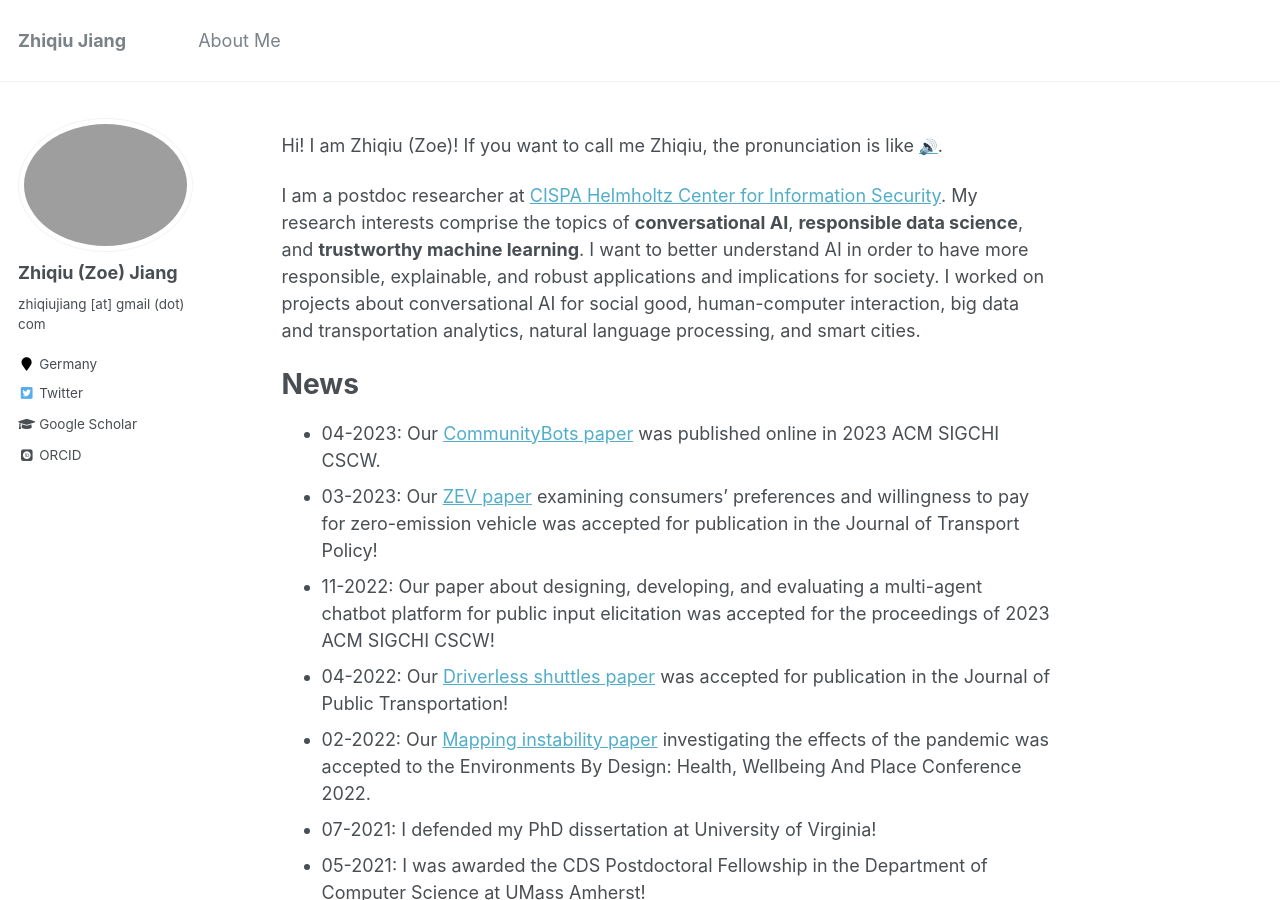
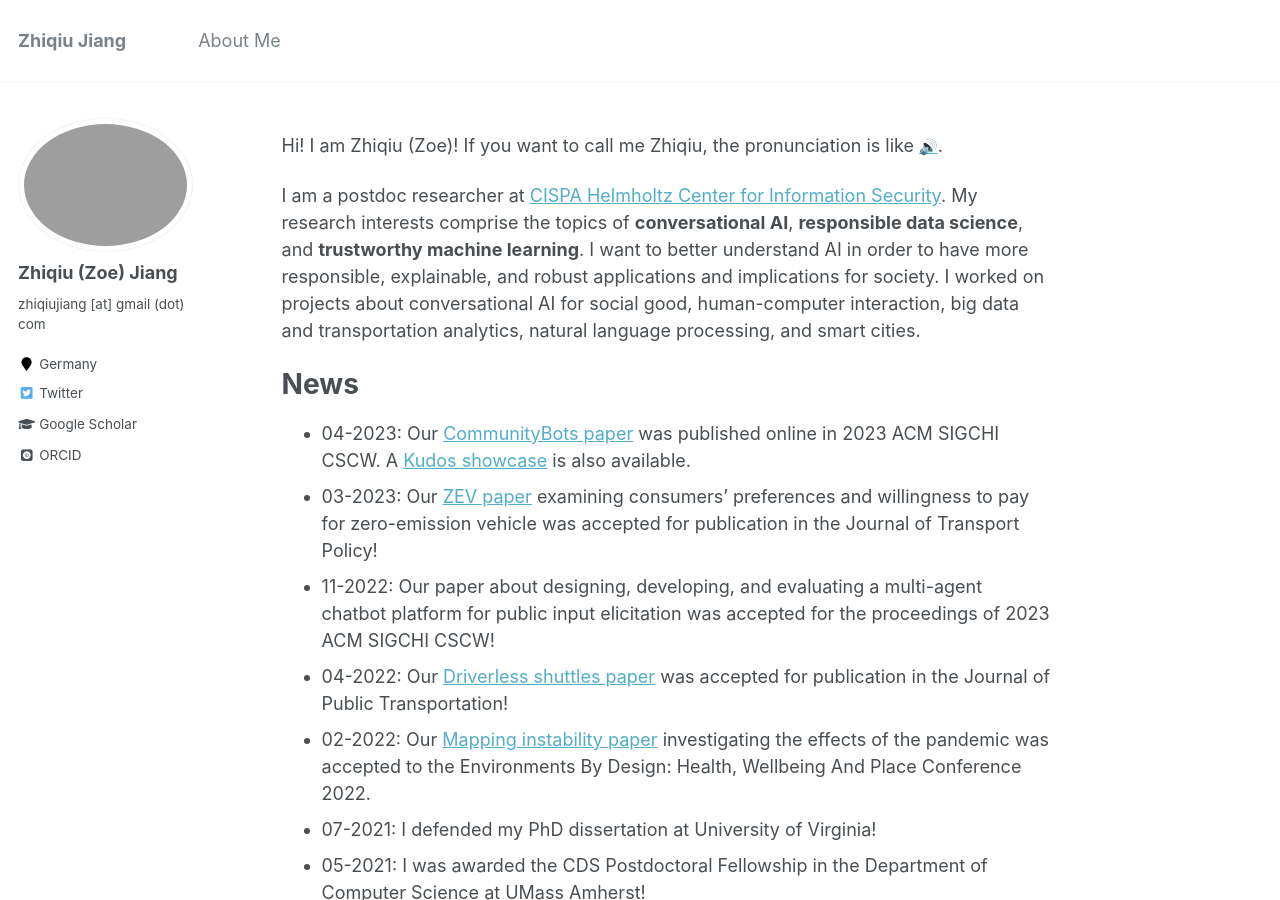
Before and after one commit to zhiqiujiang/zhiqiujiang.github.io, a Jekyll site: the page built from _pages/about.md, in a window 1280 px wide and 900 px high. Built offline with Jekyll 4.4.1, drawn with Linux system fonts in a browser that asks for light colours; some web fonts are replaced.

Commit message:
Added Kudos showcase

```diff
--- a/_pages/about.md
+++ b/_pages/about.md
@@ -17,7 +17,7 @@ I am a postdoc researcher at [CISPA Helmholtz Center for Information Security](h
 
 News
 ======
-* 04-2023: Our [CommunityBots paper](https://dl.acm.org/doi/10.1145/3579469){:target="_blank"} was published online in 2023 ACM SIGCHI CSCW.
+* 04-2023: Our [CommunityBots paper](https://dl.acm.org/doi/10.1145/3579469){:target="_blank"} was published online in 2023 ACM SIGCHI CSCW. A [Kudos showcase](https://www.growkudos.com/publications/10.1145%25252F3579469/reader){:target="_blank"} is also available.
 * 03-2023: Our [ZEV paper](https://doi.org/10.1016/j.tranpol.2023.03.002){:target="_blank"} examining consumers’ preferences and willingness to pay for zero-emission vehicle was accepted for publication in the Journal of Transport Policy!
 * 11-2022: Our paper about designing, developing, and evaluating a multi-agent chatbot platform for public input elicitation was accepted for the proceedings of 2023 ACM SIGCHI CSCW!
 * 04-2022: Our [Driverless shuttles paper](https://doi.org/10.1016/j.jpubtr.2022.100018){:target="_blank"} was accepted for publication in the Journal of Public Transportation!
```
Also changed, not shown: 1 other file.
